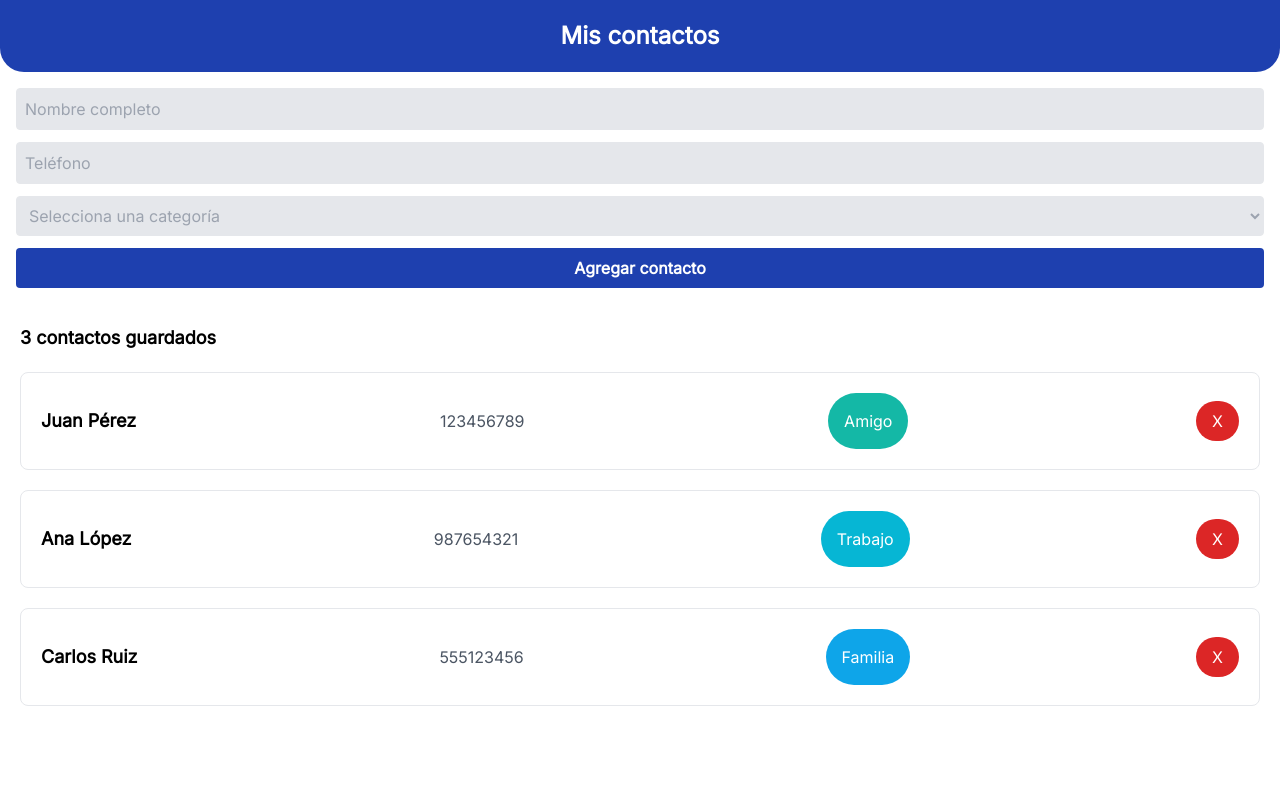
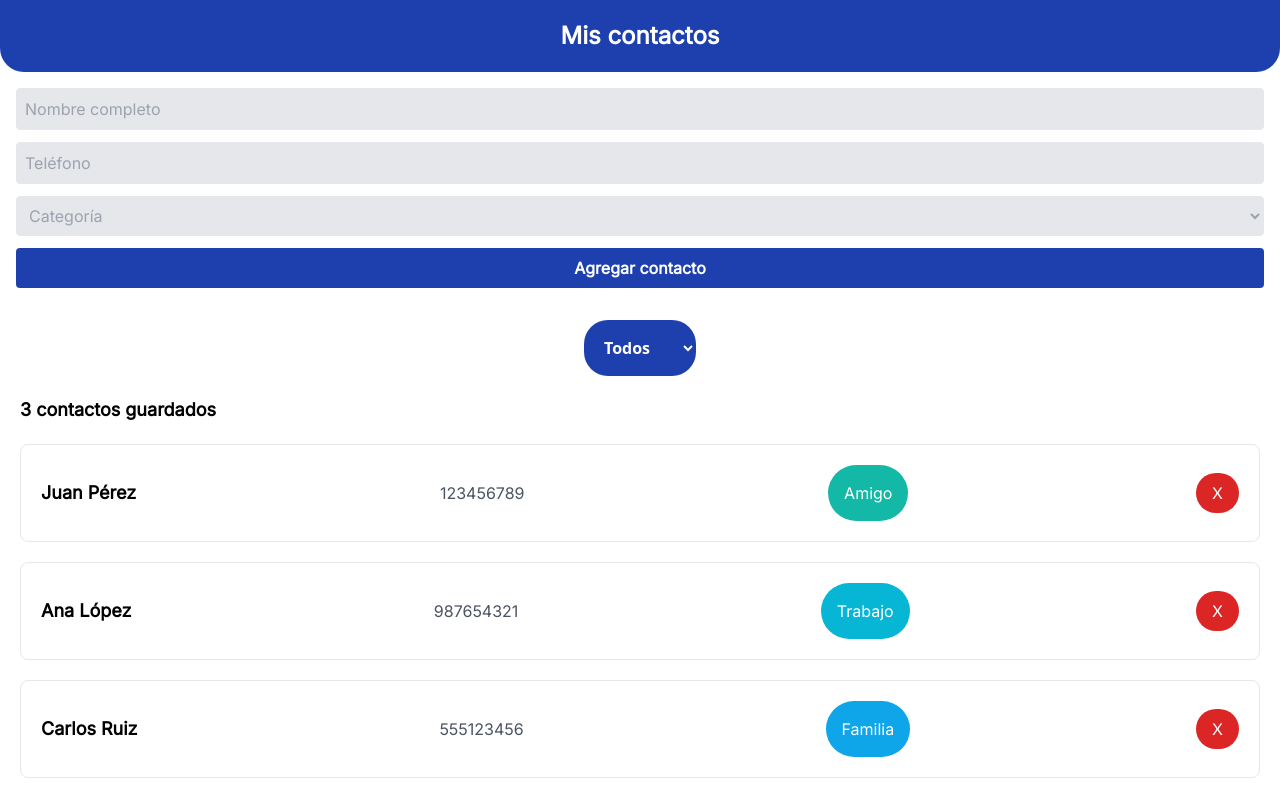
Before and after one commit to Rodrimm06/Tarea3, a React (Vite) app in the folder tarea-3/: page / in a window 1280 px wide. Built offline with nearby package versions, Linux system fonts and the light colour scheme.

Commit message:
Se agrego un boton de filtro

```diff
--- a/tarea-3/src/App.jsx
+++ b/tarea-3/src/App.jsx
@@ -17,7 +17,11 @@ function App() {
       const newContacts = contacts.filter((_,index) => index !==indexContact);
       setContacts(newContacts)
   }
+  const [filter, setFilter] = useState("");
 
+  const filteredContacts = filter === ""
+    ? contacts
+    : contacts.filter((c) => c.label === filter);
   return (
     <div>
       <div className="bg-blue-800 flex font-inter rounded-b-3xl justify-center">
@@ -27,7 +31,15 @@ function App() {
       </div>
 
       <Form onAdd={addContact} />
-      <List contacts={contacts} onDelete={deleteContact}/>
+      <div className="flex justify-center my-4">
+        <select onChange={(e) => setFilter(e.target.value)} className="bg-blue-800 text-white p-4 rounded-3xl font-bold">
+          <option value="">Todos</option>
+          <option value="Amigo">Amigo</option>
+          <option value="Familia">Familia</option>
+          <option value="Trabajo">Trabajo</option>
+        </select>
+      </div>
+      <List contacts={filteredContacts} onDelete={deleteContact} />
     </div>
   );
 }
--- a/tarea-3/src/components/Form.jsx
+++ b/tarea-3/src/components/Form.jsx
@@ -44,7 +44,7 @@ function Form({ onAdd }) {
         value={label}
         onChange={(e) => setLabel(e.target.value)}
       >
-        <option value="" className="text-black">Selecciona una categoría</option>
+        <option value="" className="text-black">Categoría</option>
         <option value="Amigo" className="text-black">Amigo</option>
         <option value="Familia" className="text-black">Familia</option>
         <option value="Trabajo" className="text-black">Trabajo</option>
```
